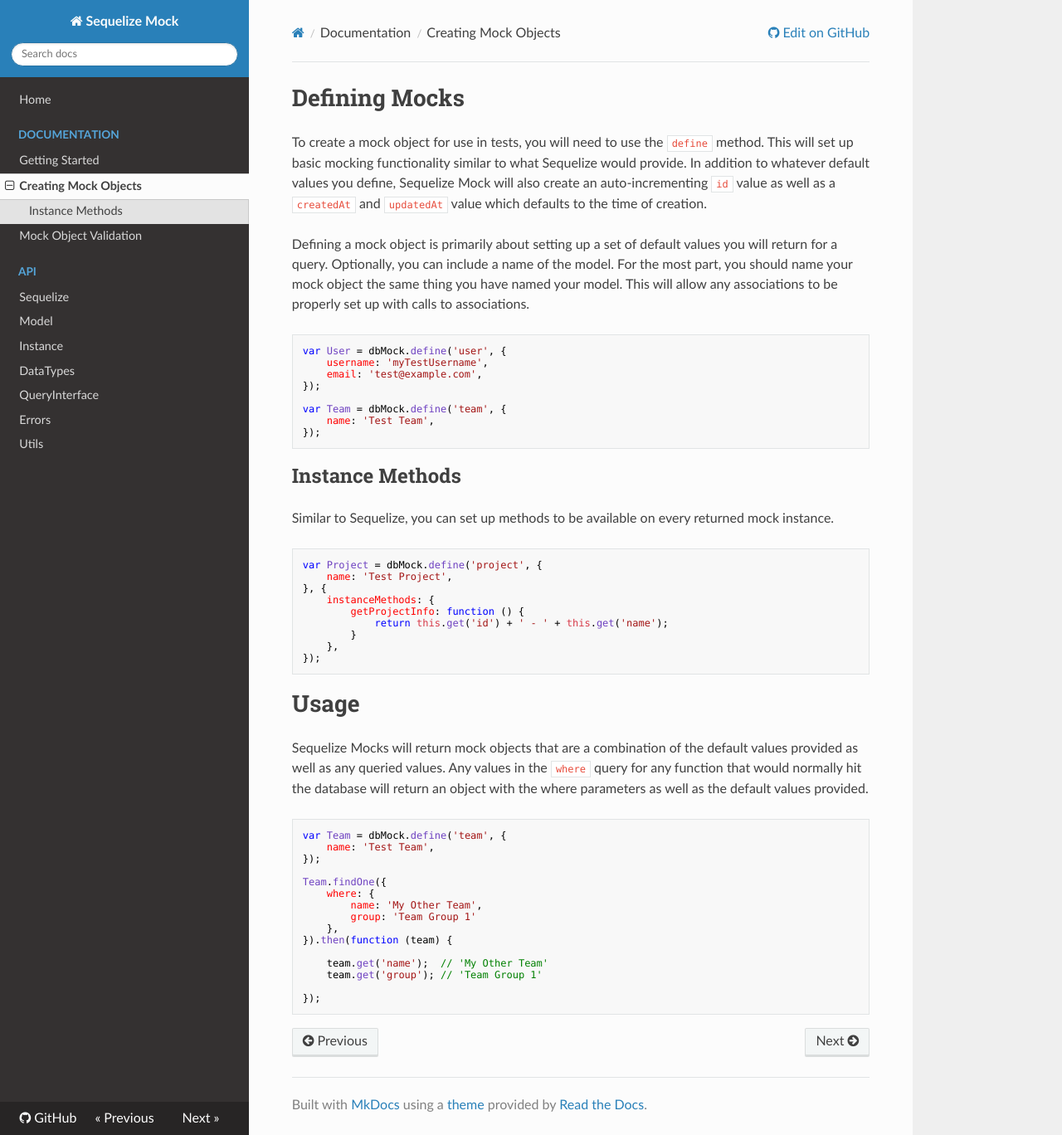
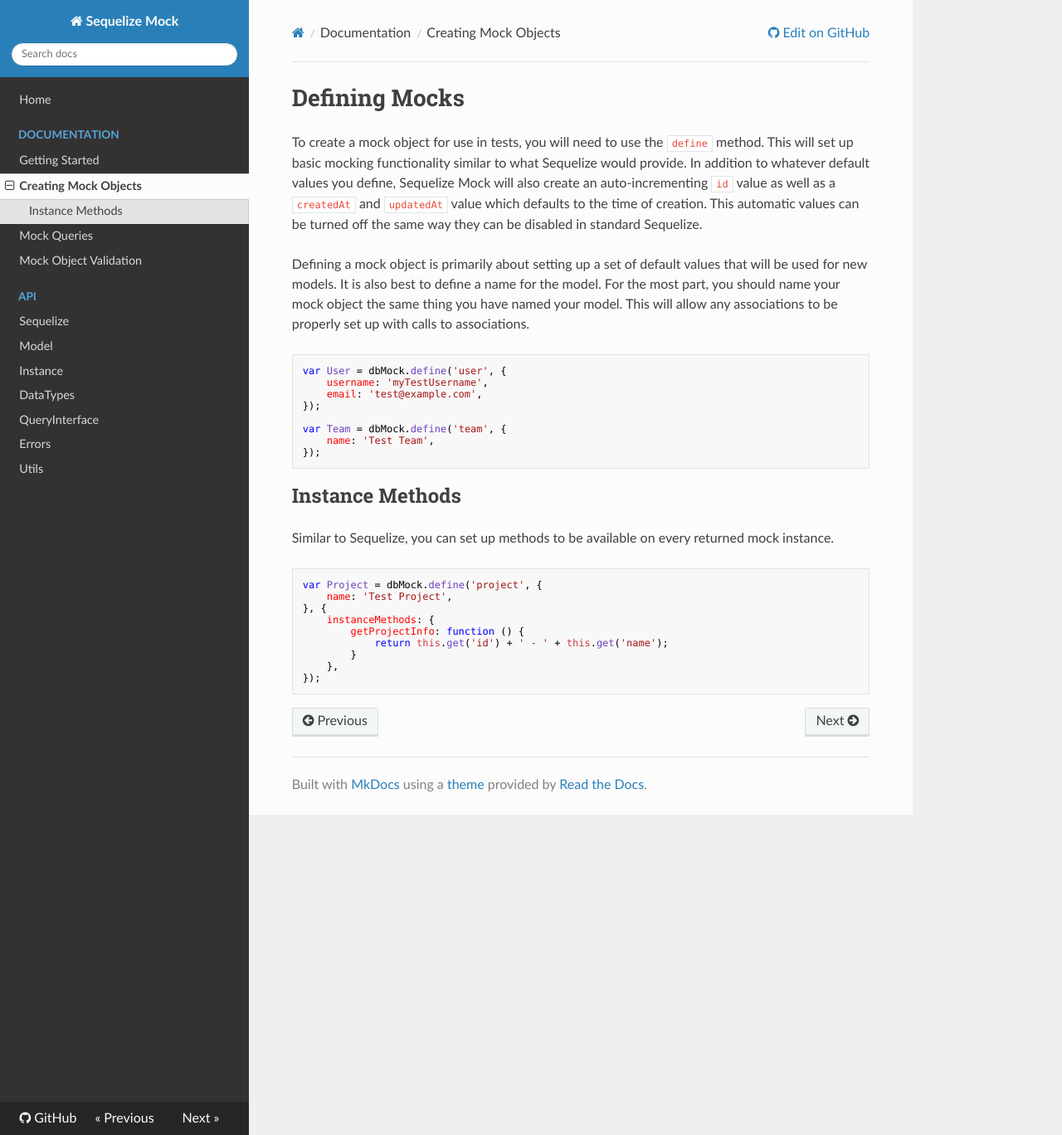
Before and after one commit to BlinkUX/sequelize-mock, an MkDocs documentation site: the page built from docs/docs/creating-mocks.md, in a window 1280 px wide and 1368 px high. Shown: the whole window at 83% size. Built offline with MkDocs 1.6.1, drawn with Linux system fonts in a browser that asks for light colours; nearby versions of some CDN libraries; old or Windows-style settings are respelled for this version of MkDocs.

Commit message:
Documentation for Queueing Queries

````diff
--- a/docs/docs/creating-mocks.md
+++ b/docs/docs/creating-mocks.md
@@ -1,8 +1,8 @@
 # Defining Mocks
 
-To create a mock object for use in tests, you will need to use the `define` method. This will set up basic mocking functionality similar to what Sequelize would provide. In addition to whatever default values you define, Sequelize Mock will also create an auto-incrementing `id` value as well as a `createdAt` and `updatedAt` value which defaults to the time of creation.
+To create a mock object for use in tests, you will need to use the `define` method. This will set up basic mocking functionality similar to what Sequelize would provide. In addition to whatever default values you define, Sequelize Mock will also create an auto-incrementing `id` value as well as a `createdAt` and `updatedAt` value which defaults to the time of creation. This automatic values can be turned off the same way they can be disabled in standard Sequelize.
 
-Defining a mock object is primarily about setting up a set of default values you will return for a query. Optionally, you can include a name of the model. For the most part, you should name your mock object the same thing you have named your model. This will allow any associations to be properly set up with calls to associations.
+Defining a mock object is primarily about setting up a set of default values that will be used for new models. It is also best to define a name for the model. For the most part, you should name your mock object the same thing you have named your model. This will allow any associations to be properly set up with calls to associations.
 
 ```javascript
 var User = dbMock.define('user', {
@@ -30,25 +30,3 @@ var Project = dbMock.define('project', {
 	},
 });
 ```
-
-# Usage
-
-Sequelize Mocks will return mock objects that are a combination of the default values provided as well as any queried values. Any values in the `where` query for any function that would normally hit the database will return an object with the where parameters as well as the default values provided.
-
-```javascript
-var Team = dbMock.define('team', {
-	name: 'Test Team',
-});
-
-Team.findOne({
-	where: {
-		name: 'My Other Team',
-		group: 'Team Group 1'
-	},
-}).then(function (team) {
-
-	team.get('name');  // 'My Other Team'
-	team.get('group'); // 'Team Group 1'
-
-});
-```
--- a/mkdocs.yml
+++ b/mkdocs.yml
@@ -14,6 +14,7 @@ pages:
 - Documentation:
   - 'Getting Started': 'docs/getting-started.md'
   - 'Creating Mock Objects': 'docs/creating-mocks.md'
+  - 'Mock Queries': 'docs/mock-queries.md'
   - 'Mock Object Validation': 'docs/mock-validation.md'
 - API:
 ### API PAGES START
````
Also changed, not shown: docs/docs/mock-queries.md (added, +108 -0 lines), docs/index.md (+3 -3 lines).
